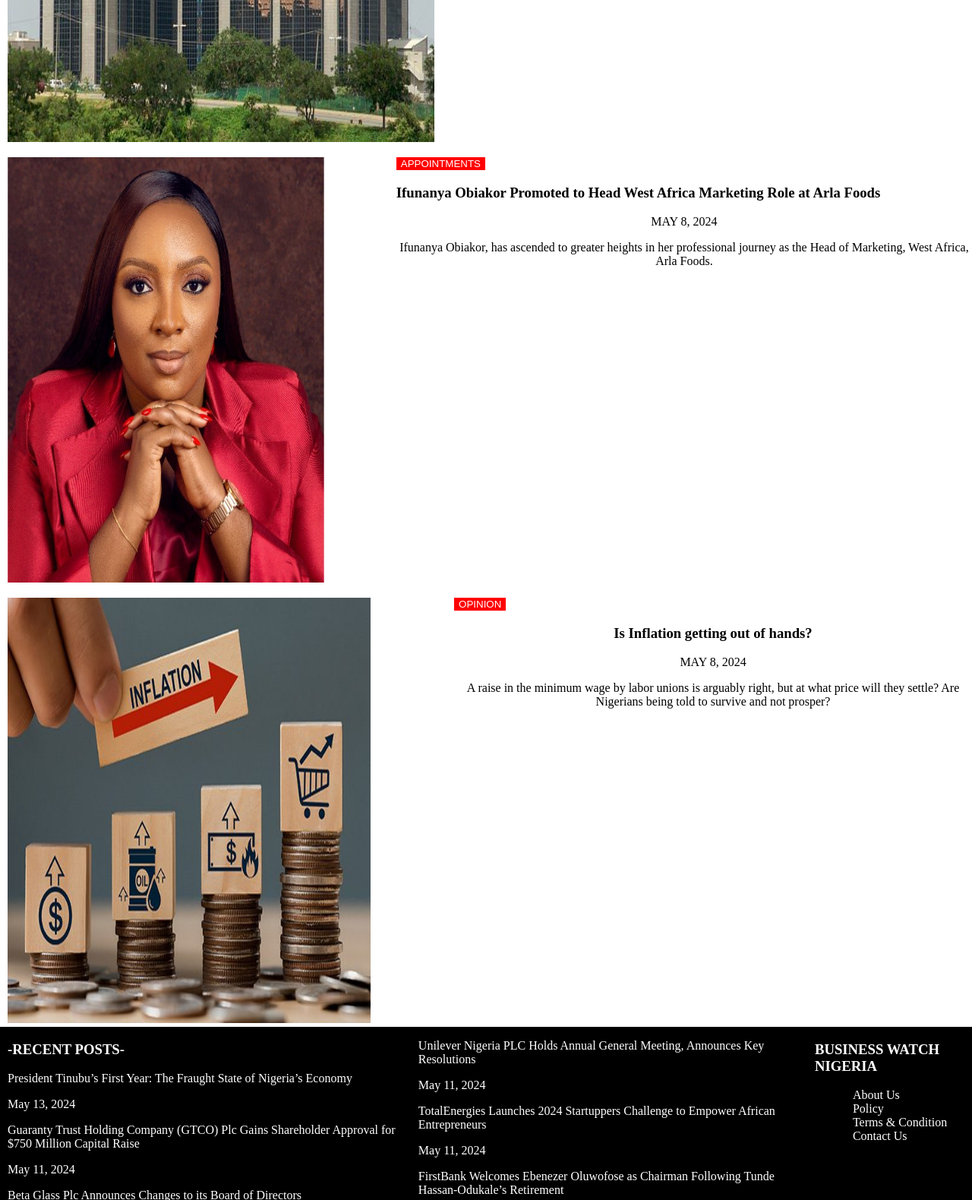
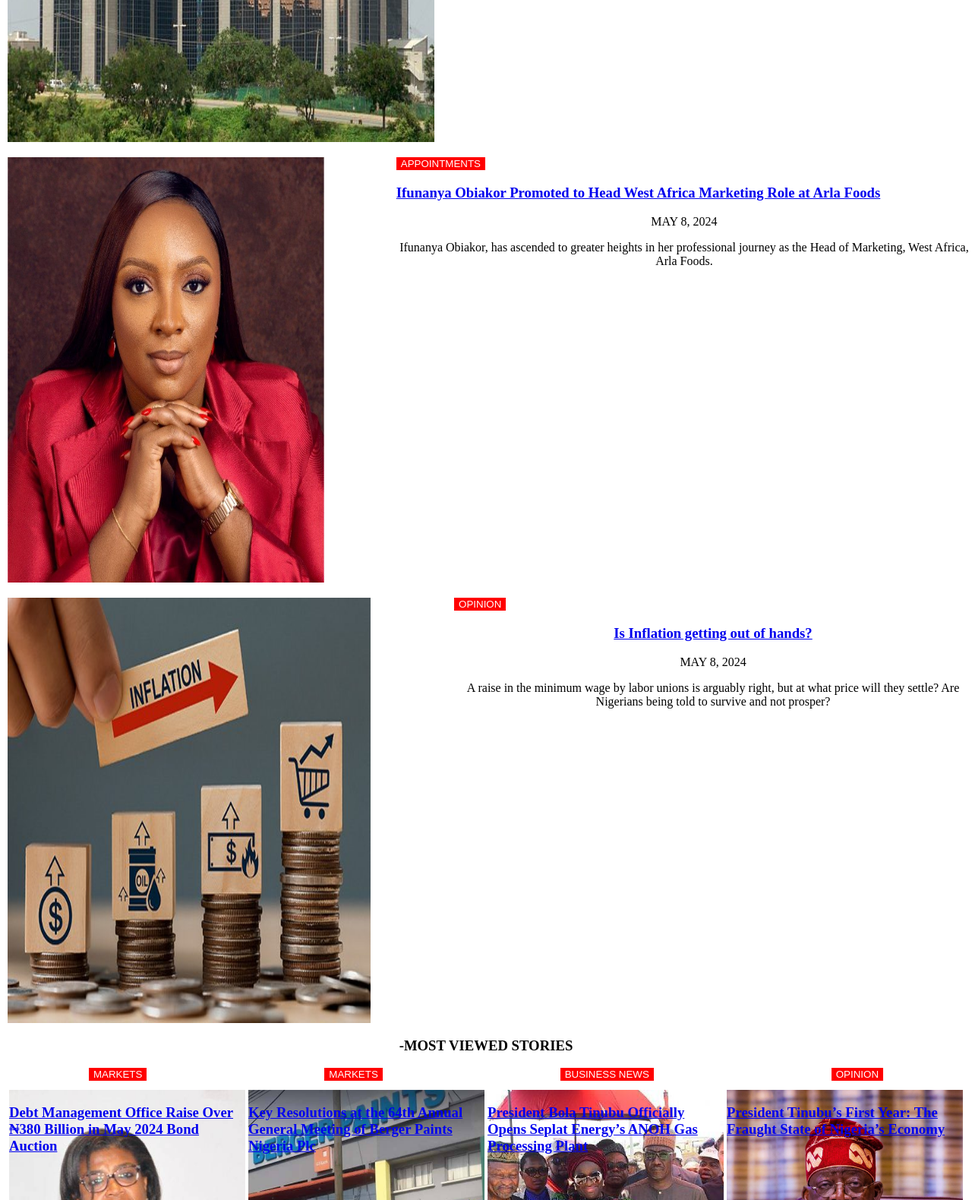
Before and after one commit to Uthman20/assignment2, a PHP site: page / in a window 1280 px wide; the page is wider, and only the part inside the window is pictured. Shown: the part 4920-6500 px from the top of that part at 76% size. Run offline with PHP 8.4, Linux system fonts and the light colour scheme.

Commit message:
second commit

```diff
--- a/css/styles.css
+++ b/css/styles.css
@@ -113,10 +113,14 @@ button{
 }
 
 .box2content h3{
-    text-decoration: underline;
-    color: white;
+    position: absolute;
+    color: #ffffff;
+    top: 70%;
 
+}
 
+.box2content a{
+    color: #fff;
 }
 
 .box3{
@@ -306,6 +310,103 @@ button{
 }
 
 
+.stories h3{
+    text-align: center;
+}
+
+.stories .container{
+    display: flex;
+    justify-content: space-around;
+}
+
+#col1{
+    background-image: url(../images/ma.jpg);
+    height: 50vh;
+    width: 50%;
+    background-repeat: repeat;
+    background-position: center;
+    background-origin: fixed;
+    position: relative;
+    background-size: cover;
+    overflow: hidden;
+    margin: 2px;
+}
+
+#col1overlay{
+    position: absolute;
+    height: 100%;
+    width: 100%;
+    background-color: rgba(0, 0, 0, 0.3);
+}
+
+#col2{
+    background-image: url(../images/bg.jpg);
+    height: 50vh;
+    width: 50%;
+    background-repeat: repeat;
+    background-position: center;
+    background-origin: fixed;
+    position: relative;
+    background-size: cover;
+    overflow: hidden;
+    margin: 2px;
+}
+
+#col2overlay{
+    position: absolute;
+    height: 100%;
+    width: 100%;
+    background-color: rgba(0, 0, 0, 0.3);
+}
+
+#col3{
+    background-image: url(../images/tg.jpg);
+    height: 50vh;
+    width: 50%;
+    background-repeat: repeat;
+    background-position: center;
+    background-origin: fixed;
+    position: relative;
+    background-size: cover;
+    overflow: hidden;
+    margin: 2px;
+}
+
+#col3overlay{
+    position: absolute;
+    height: 100%;
+    width: 100%;
+    background-color: rgba(0, 0, 0, 0.3);
+}
+
+#col4{
+    background-image: url(../images/PRESIDENT.jpeg);
+    height: 50vh;
+    width: 50%;
+    background-repeat: repeat;
+    background-position: center;
+    background-origin: fixed;
+    position: relative;
+    background-size: cover;
+    overflow: hidden;
+    margin: 2px;
+}
+
+#col4overlay{
+    position: absolute;
+    height: 100%;
+    width: 100%;
+    background-color: rgba(0, 0, 0, 0.3);
+}
+
+.sentences .container{
+    display: flex;
+    justify-content: space-around;
+    margin: 10px 10px;
+}
+
+
+
 
 footer{
     background-color: black;
--- a/index.php
+++ b/index.php
@@ -52,7 +52,7 @@
             <div class="box2overlay"></div>
             <div class="box2content">
                 <button>MARKETS</button>
-                <H3>Guaranty Trust Holding Company (GTCO) Plc Gains Shareholder Approval for $750 Million Capital Raise</H3>
+                <H3> <a href="#">Guaranty Trust Holding Company (GTCO) Plc Gains Shareholder Approval for $750 Million Capital Raise </a></H3>
             </div>
             </div>
 
@@ -60,7 +60,7 @@
                 <div class="box3overlay"></div>
                 <div class="box3content">
                     <button>APPOINTMENTS</button>
-                    <H3>Beta Glass Plc Announces Changes to its Board of Directors</H3>
+                    <H3> <a href="#">Beta Glass Plc Announces Changes to its Board of Directors </a></H3>
                 </div>
             </div>
 
@@ -88,7 +88,7 @@
 
     <div class="col2">
         <button>MARKETS</button>
-        <h3>Unilever Nigeria PLC Holds Annual General Meeting, Announces Key Resolutions</h3>
+        <h3> <a href="#">Unilever Nigeria PLC Holds Annual General Meeting, Announces Key Resolutions </a></h3>
 
         <p>May 11,2024</p>
         <p>Unilever Nigeria PLC declared a dividend totaling N4.3 billion equivalent to N0.75k per share, for the fiscal year ending 31st December 2023.</p>
@@ -112,7 +112,7 @@
 
         <div class="col2">
             <button>BRANDS & AWARDS</button>
-            <H3>TotalEnergies Launches 2024 Startuppers Challenge to Empower African Entrepreneurs</H3>
+            <H3><a href="#">TotalEnergies Launches 2024 Startuppers Challenge to Empower African Entrepreneurs </a></H3>
             <p>May 11,2024</p>
             <p>TotalEnergies Nigeria has unveiled the 2024 edition of its Startuppers challenge, geared towards supporting businesses in Nigeria and across Africa.</p>
 
@@ -134,7 +134,7 @@
 
         <div class="col2">
             <button>APPOINTMENTS</button>
-            <h3>FirstBank Welcomes Ebenezer Oluwofose as Chairman Following Tunde Hassan-Odukale’s Retirement</h3>
+            <h3> <a href="#">FirstBank Welcomes Ebenezer Oluwofose as Chairman Following Tunde Hassan-Odukale’s Retirement </a></h3>
             <p>MAY 11,2024</p>
             <P>Mr Ebenezer Oluwofose has been appointed as the new Chairman of the Board of Directors of First Bank of Nigeria Limited.</P>
 
@@ -156,7 +156,7 @@
         </div>
         <div class="col2">
             <button>APPOINTMENTS</button>
-            <h3>Mr. Ogaga Ologe Resigns as Finance Director of Cadbury Nigeria Plc</h3>
+            <h3> <a href="#">Mr. Ogaga Ologe Resigns as Finance Director of Cadbury Nigeria Plc </a></h3>
             <p>MAY 11, 2024</p>
             <P>Mr. Ogaga Ologe’s resignation as Cadbury Nigeria Plc’s Finance Director, effective from July 22nd, 2024.</P>
 
@@ -176,9 +176,9 @@
         </div>
         <div class="col2">
             <button>BRANDS & AWARDS</button>
-            <H3>
+            <H3> <a href="">
             Access Bank Group, Mastercard Partner To Enhance Cross-Border Payments In Africa
-            </H3>
+            </a></H3>
             <P>MAY 9, 2024</P>
             <P>Access Bank in partnership with Mastercard has launched a solution to expand access to cross-border payments and remittances in Africa.</P>
 
@@ -199,7 +199,7 @@
         </div>
         <div class="col2">
             <button>REGULATORS</button>
-            <H3>CBN Extends Cash Deposit Processing Fee Suspension Until September 30, 2024</H3>
+            <H3> <a href="#">CBN Extends Cash Deposit Processing Fee Suspension Until September 30, 2024</a></H3>
             <p>MAY 9,2024</p>
             <P>The suspension covers charges imposed on cash deposits above N500,000 for individuals and N3,000,000 for corporates.</P>
 
@@ -219,7 +219,7 @@
         </div>
         <div class="col2">
             <button>APPOINTMENTS</button>
-            <H3>Ifunanya Obiakor Promoted to Head West Africa Marketing Role at Arla Foods</H3>
+            <H3> <a href="#">Ifunanya Obiakor Promoted to Head West Africa Marketing Role at Arla Foods </a></H3>
             <P>MAY 8, 2024</P>
             <P>Ifunanya Obiakor, has ascended to greater heights in her professional journey as the Head of Marketing, West Africa, Arla Foods.</P>
 
@@ -239,7 +239,7 @@
         </div>
         <div class="col2">
             <button>OPINION</button>
-            <H3>Is Inflation getting out of hands?</H3>
+            <H3> <a href="#">Is Inflation getting out of hands? </a></H3>
             <P>MAY 8, 2024</P>
             <P>A raise in the minimum wage by labor unions is arguably right, but at what price will they settle? Are Nigerians being told to survive and not prosper?</P>
 
@@ -250,6 +250,89 @@
 
 </section>
 <!--INFLATION SECTION ENDS HERE -->
+
+
+ <!--MOST VIEWED STORIES SECTION STARTS HERE -->
+ <section class="stories" id="stories">
+    <h3>-MOST VIEWED STORIES</h3>
+    <DIV class="container">
+        <div class="col1">
+            <div class="col1overlay"></div>
+            <div class="col1content">
+                <button>MARKETS</button>
+
+
+            </div>
+
+        </div>
+
+
+
+
+        <div class="col2">
+            <div class="col2overlay"></div>
+            <div class="col2content">
+                <button>MARKETS</button>
+
+            </div>
+
+        </div>
+
+
+
+        <div class="col3">
+            <div class="col3overlay"></div>
+            <div class="col3content">
+                <button>BUSINESS NEWS</button>
+
+            </div>
+
+        </div>
+
+
+
+        <div class="col4">
+            <div class="col4overlay"></div>
+            <div class="col4content">
+                <button>OPINION</button>
+            </div>
+
+
+        </div>
+
+
+
+    </DIV>
+
+ </section>
+
+ <section class="sentences">
+    <div class="container">
+        <div id="col1">
+        <h3><a href="#">Debt Management Office Raise Over ₦380 Billion in May 2024 Bond Auction</a></h3>
+
+        </div>
+
+        <div id="col2">
+        <h3><a href="#">Key Resolutions at the 64th Annual General Meeting of Berger Paints Nigeria Plc</a></h3>
+
+        </div>
+
+        <div id="col3">
+        <h3><a href="#">President Bola Tinubu Officially Opens Seplat Energy’s ANOH Gas Processing Plant</a></h3>
+
+        </div>
+
+        <div id="col4">
+        <h3><a href="#">President Tinubu’s First Year: The Fraught State of Nigeria’s Economy</a></h3>
+
+
+
+        </div>
+
+    </div>
+
+ </section>
 
 
 
```
Also changed, not shown: images/bg.jpg (added), images/ma.jpg (added), images/tg.jpg (added).
